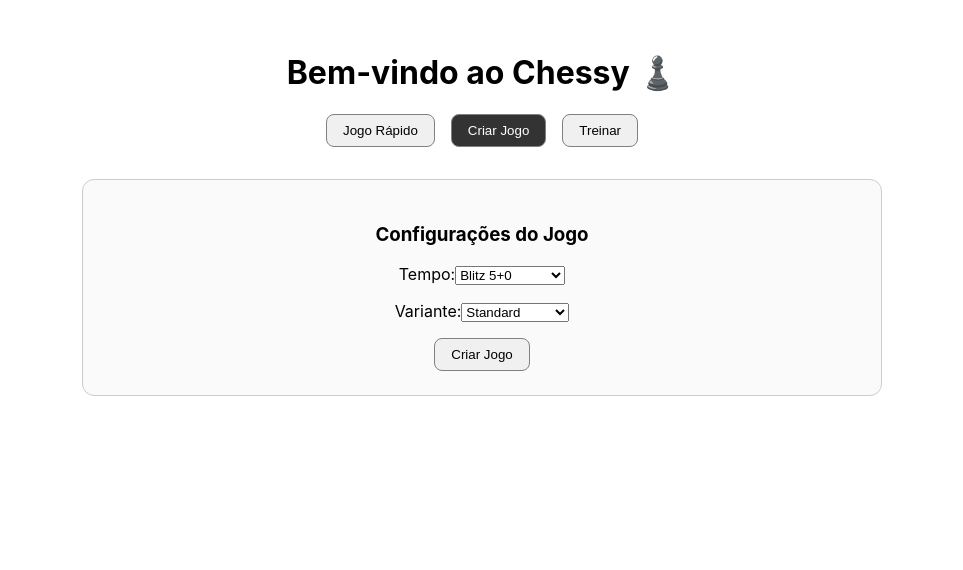
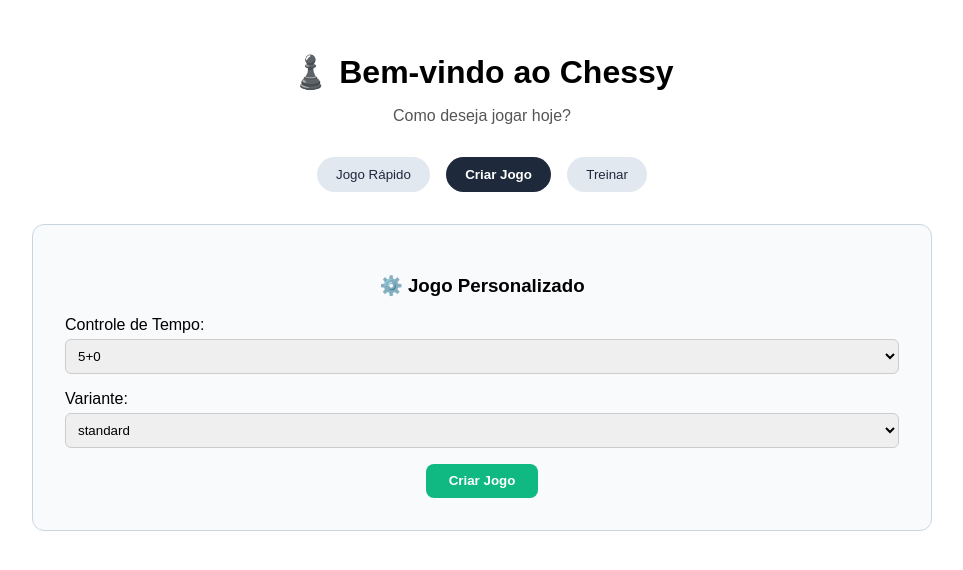
Before and after one commit to odracirasor/chessy, a React (Create React App) app: page /Home in a window 1280 px wide. Both pictures are taken after a click on the button "Criar Jogo". Shown: the top 570 px of the page, without its empty margins (158-1121 px from the left). Built offline with nearby package versions, Linux system fonts and the light colour scheme.

Commit message:
Add react-router-dom

```diff
--- a/package.json
+++ b/package.json
@@ -11,6 +11,7 @@
     "@types/node": "^16.18.126",
     "@types/react": "^19.1.8",
     "@types/react-dom": "^19.1.6",
+    "framer-motion": "^12.23.3",
     "react": "^18.0.0",
     "react-dom": "^18.0.0",
     "react-router-dom": "^7.6.3",
--- a/src/pages/Home.tsx
+++ b/src/pages/Home.tsx
@@ -8,88 +8,199 @@ const Home: React.FC = () => {
   const [timeControl, setTimeControl] = useState('5+0');
   const [variant, setVariant] = useState('standard');
 
-  const startQuickGame = () => navigate('/game/standard?time=5+0');
-
-  const createCustomGame = () => {
-    navigate(`/game/${variant}?time=${timeControl}`);
-  };
+  const quickPlay = () => navigate('/game/standard?time=5+0');
+  const createGame = () => navigate(`/game/${variant}?time=${timeControl}`);
 
   return (
-    <div style={{ padding: '2rem', maxWidth: '800px', margin: '0 auto' }}>
-      <h1 style={{ textAlign: 'center' }}>Bem-vindo ao Chessy ♟️</h1>
-      <div style={{ display: 'flex', gap: '1rem', justifyContent: 'center', marginBottom: '2rem' }}>
-        <button onClick={() => setTab('quick')} style={tab === 'quick' ? activeBtn : btn}>Jogo Rápido</button>
-        <button onClick={() => setTab('custom')} style={tab === 'custom' ? activeBtn : btn}>Criar Jogo</button>
-        <button onClick={() => setTab('puzzle')} style={tab === 'puzzle' ? activeBtn : btn}>Treinar</button>
+    <main style={styles.container}>
+      <h1 style={styles.title}>♟️ Bem-vindo ao <strong>Chessy</strong></h1>
+      <p style={styles.subtitle}>Como deseja jogar hoje?</p>
+
+      <div style={styles.tabs}>
+        <TabButton label="Jogo Rápido" active={tab === 'quick'} onClick={() => setTab('quick')} />
+        <TabButton label="Criar Jogo" active={tab === 'custom'} onClick={() => setTab('custom')} />
+        <TabButton label="Treinar" active={tab === 'puzzle'} onClick={() => setTab('puzzle')} />
       </div>
 
+      <section style={styles.panel}>
         {tab === 'quick' && (
-        <div style={card}>
-          <h3>Encontre um oponente agora</h3>
-          <p>Modo padrão: 5+0</p>
-          <button onClick={startQuickGame} style={btn}>Jogar Agora</button>
-        </div>
+          <QuickPlay onPlay={quickPlay} />
         )}
 
         {tab === 'custom' && (
-        <div style={card}>
-          <h3>Configurações do Jogo</h3>
-          <div>
-            <label>Tempo:</label>
-            <select value={timeControl} onChange={(e) => setTimeControl(e.target.value)}>
-              <option value="1+0">Bullet 1+0</option>
-              <option value="3+0">Blitz 3+0</option>
-              <option value="5+0">Blitz 5+0</option>
-              <option value="10+0">Rapid 10+0</option>
-              <option value="15+10">Rapid 15+10</option>
-              <option value="30+0">Classical 30+0</option>
-            </select>
-          </div>
-          <div style={{ marginTop: '1rem' }}>
-            <label>Variante:</label>
-            <select value={variant} onChange={(e) => setVariant(e.target.value)}>
-              <option value="standard">Standard</option>
-              <option value="chess960">Chess960</option>
-              <option value="crazyhouse">Crazyhouse</option>
-              <option value="kingofthehill">King of the Hill</option>
-            </select>
-          </div>
-          <button onClick={createCustomGame} style={{ ...btn, marginTop: '1rem' }}>Criar Jogo</button>
-        </div>
+          <CustomGame
+            timeControl={timeControl}
+            setTimeControl={setTimeControl}
+            variant={variant}
+            setVariant={setVariant}
+            onCreate={createGame}
+          />
         )}
 
         {tab === 'puzzle' && (
-        <div style={card}>
-          <h3>Treinar Táticas</h3>
-          <button onClick={() => navigate('/puzzles/tactics')} style={btn}>Táticas</button>
-          <button onClick={() => navigate('/puzzles/endgames')} style={btn}>Finais</button>
-          <button onClick={() => navigate('/puzzles/openings')} style={btn}>Aberturas</button>
-        </div>
+          <PuzzleSection onNavigate={navigate} />
         )}
-    </div>
+      </section>
+    </main>
   );
 };
 
-const btn: React.CSSProperties = {
-  padding: '0.5rem 1rem',
-  border: '1px solid gray',
+const TabButton: React.FC<{ label: string; active: boolean; onClick: () => void }> = ({ label, active, onClick }) => (
+  <button
+    onClick={onClick}
+    style={{
+      ...styles.tab,
+      backgroundColor: active ? '#1e293b' : '#e2e8f0',
+      color: active ? '#fff' : '#1e293b',
+      fontWeight: active ? 600 : 400,
+    }}
+  >
+    {label}
+  </button>
+);
+
+const QuickPlay: React.FC<{ onPlay: () => void }> = ({ onPlay }) => (
+  <div style={styles.card}>
+    <h3>🎯 Partida Rápida</h3>
+    <p>Combine-se rapidamente com alguém no modo padrão (5+0).</p>
+    <button style={styles.playButton} onClick={onPlay}>Jogar Agora</button>
+  </div>
+);
+
+const CustomGame: React.FC<{
+  timeControl: string;
+  setTimeControl: (value: string) => void;
+  variant: string;
+  setVariant: (value: string) => void;
+  onCreate: () => void;
+}> = ({ timeControl, setTimeControl, variant, setVariant, onCreate }) => (
+  <div style={styles.card}>
+    <h3>⚙️ Jogo Personalizado</h3>
+
+    <div style={styles.inputGroup}>
+      <label>Controle de Tempo:</label>
+      <select style={styles.select} value={timeControl} onChange={(e) => setTimeControl(e.target.value)}>
+        {['1+0', '3+0', '5+0', '10+0', '15+10', '30+0'].map((tc) => (
+          <option key={tc} value={tc}>{tc}</option>
+        ))}
+      </select>
+    </div>
+
+    <div style={styles.inputGroup}>
+      <label>Variante:</label>
+      <select style={styles.select} value={variant} onChange={(e) => setVariant(e.target.value)}>
+        {['standard', 'chess960', 'crazyhouse', 'kingofthehill'].map((v) => (
+          <option key={v} value={v}>{v}</option>
+        ))}
+      </select>
+    </div>
+
+    <button style={styles.playButton} onClick={onCreate}>Criar Jogo</button>
+  </div>
+);
+
+const PuzzleSection: React.FC<{ onNavigate: (path: string) => void }> = ({ onNavigate }) => (
+  <div style={styles.card}>
+    <h3>🧩 Treinar</h3>
+    <p>Melhore suas habilidades com exercícios:</p>
+    <div style={styles.puzzleList}>
+      <PuzzleCard emoji="🧠" label="Táticas" path="/puzzles/tactics" onClick={onNavigate} />
+      <PuzzleCard emoji="👑" label="Finais" path="/puzzles/endgames" onClick={onNavigate} />
+      <PuzzleCard emoji="🚪" label="Aberturas" path="/puzzles/openings" onClick={onNavigate} />
+    </div>
+  </div>
+);
+
+const PuzzleCard: React.FC<{ emoji: string; label: string; path: string; onClick: (p: string) => void }> = ({
+  emoji,
+  label,
+  path,
+  onClick,
+}) => (
+  <div onClick={() => onClick(path)} style={styles.puzzleCard}>
+    <div style={{ fontSize: '2rem' }}>{emoji}</div>
+    <h4>{label}</h4>
+  </div>
+);
+
+const styles: { [key: string]: React.CSSProperties } = {
+  container: {
+    padding: '2rem',
+    maxWidth: '900px',
+    margin: '0 auto',
+    fontFamily: 'Arial, sans-serif',
+  },
+  title: {
+    textAlign: 'center',
+    fontSize: '2rem',
+    marginBottom: '0.5rem',
+  },
+  subtitle: {
+    textAlign: 'center',
+    fontSize: '1rem',
+    color: '#555',
+    marginBottom: '2rem',
+  },
+  tabs: {
+    display: 'flex',
+    justifyContent: 'center',
+    gap: '1rem',
+    marginBottom: '2rem',
+  },
+  tab: {
+    padding: '0.6rem 1.2rem',
+    borderRadius: '999px',
+    border: 'none',
+    cursor: 'pointer',
+    transition: '0.2s ease',
+  },
+  panel: {
+    animation: 'fadeIn 0.3s ease-in-out',
+  },
+  card: {
+    background: '#f8fafc',
+    border: '1px solid #cbd5e1',
+    borderRadius: '12px',
+    padding: '2rem',
+    textAlign: 'center',
+  },
+  playButton: {
+    marginTop: '1rem',
+    backgroundColor: '#10b981',
+    color: 'white',
+    padding: '0.6rem 1.4rem',
     borderRadius: '8px',
-  backgroundColor: '#f0f0f0',
+    border: 'none',
     cursor: 'pointer',
-};
-
-const activeBtn: React.CSSProperties = {
-  ...btn,
-  backgroundColor: '#333',
-  color: 'white',
-};
-
-const card: React.CSSProperties = {
-  padding: '1.5rem',
+    fontWeight: 600,
+  },
+  inputGroup: {
+    marginTop: '1rem',
+    textAlign: 'left',
+  },
+  select: {
+    width: '100%',
+    padding: '0.5rem',
+    marginTop: '0.3rem',
+    borderRadius: '6px',
     border: '1px solid #ccc',
-  borderRadius: '12px',
-  backgroundColor: '#fafafa',
+  },
+  puzzleList: {
+    display: 'flex',
+    gap: '1rem',
+    justifyContent: 'center',
+    marginTop: '1rem',
+  },
+  puzzleCard: {
+    flex: 1,
+    minWidth: '100px',
+    background: '#e2e8f0',
+    borderRadius: '10px',
+    padding: '1rem',
+    cursor: 'pointer',
+    transition: '0.2s ease',
     textAlign: 'center',
+  },
 };
 
 export default Home;
```
Also changed, not shown: 1 other file (tests, documents, lock files or other folders). Lines whose indentation alone changed are shown as unchanged.
